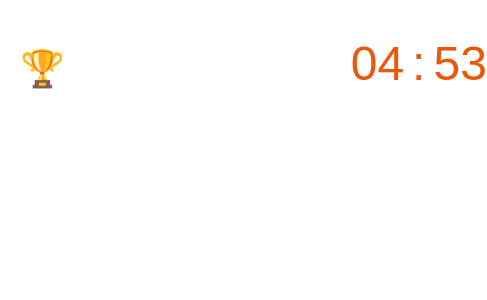
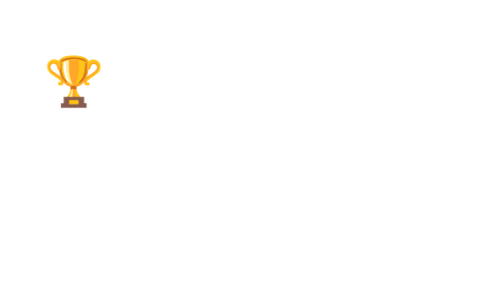
Before and after one commit to Archi-shaw/RaidersReckoningBombLeaderboard, a Next.js app: page /GameTimer in a window 390 px wide. Shown: the top 300 px of the page, 487 px wide, since content can reach past the window. Built offline with nearby package versions, Linux system fonts and the light colour scheme.

Commit message:
issue resolved

```diff
--- a/app/GameTimer/page.jsx
+++ b/app/GameTimer/page.jsx
@@ -26,16 +26,16 @@ const GameTimer = ({ intialMinute = 5, initialSecond = 0 }) => {
   }, []);
 
   return (
-    <div className="flex flex-row items-end justify-between mt-2">
-      <div className='text-white text-4xl mx-5 font-serif font-bold'>  LEADERBOARD 🏆 </div>
-      <div className="flex mx-7 gap-2">
-        <span className="font-dseg7 text-5xl text-orange-600 text-shadow-lg shadow-orange-500/50">
+    <div className="flex flex-row items-end justify-between mt-2 overflow-hidden">
+      <div className='text-white text-5xl mx-11 mb-5 font-serif font-bold'>  LEADERBOARD 🏆 </div>
+      <div className="flex mx-12 mt-3 gap-2">
+        <span className="font-dseg7 text-7xl text-orange-600 text-shadow-lg shadow-orange-500/50">
         {String(time.minute).padStart(2, "0")}
         </span>
-        <span className="font-dseg7 text-5xl text-orange-600 text-shadow-lg shadow-orange-500/50">
+        <span className="font-dseg7 text-7xl text-orange-600 text-shadow-lg shadow-orange-500/50">
           :
         </span>
-        <span className="font-dseg7 text-5xl text-orange-600 text-shadow-lg shadow-orange-500/50">
+        <span className="font-dseg7 text-7xl text-orange-600 text-shadow-lg shadow-orange-500/50">
           {String(time.second).padStart(2, "0")}
         </span>
       </div>
--- a/app/LeaderBoard/page.jsx
+++ b/app/LeaderBoard/page.jsx
@@ -1,4 +1,213 @@
-"use client"
+// "use client"
+// import React, { useState, useEffect } from 'react';
+// import TeamDetails from "@/app/LeaderBoard/Teamdetails";
+// import {
+//   DndContext,
+//   DragOverlay,
+//   closestCenter,
+//   KeyboardSensor,
+//   PointerSensor,
+//   useSensor,
+//   useSensors,
+// } from '@dnd-kit/core';
+// import {
+//   SortableContext,
+//   sortableKeyboardCoordinates,
+//   verticalListSortingStrategy,
+//   useSortable,
+// } from '@dnd-kit/sortable';
+// import { CSS } from '@dnd-kit/utilities';
+// import { Target } from 'lucide-react';
+// import zonesData from "@/app/data/Leaderboard.json";
+
+// const SortableTeam = ({ id, team, index }) => {
+//   const {
+//     attributes,
+//     listeners,
+//     setNodeRef,
+//     transform,
+//     transition,
+//     isDragging,
+//   } = useSortable({ id });
+
+//   const teamDetails = {
+//     minutes: 50,
+//     seconds: 25,
+//   };
+
+//   const style = {
+//     transform: CSS.Transform.toString(transform),
+//     transition,
+//     zIndex: isDragging ? 999 : 1,
+//   };
+
+//   return (
+//     <li
+//       ref={setNodeRef}
+//       style={style}
+//       className={`p-2 mb-1 rounded-md border transition-all duration-300 ${
+//         isDragging ? 'scale-105 shadow-xl ring-2 ring-red-500/50' : ''
+//       } ${
+//         index === 0
+//           ? 'bg-red-900/20 border-red-500/20 hover:border-red-500/50'
+//           : 'bg-gray-900/20 border-gray-500/20 hover:border-gray-500'
+//       }`}
+//     >
+//       <div className="flex items-center justify-between">
+//         <div className="flex items-center gap-1" {...attributes} {...listeners}>
+//             <img src='/level.png' alt='levelup' className='w-5 h-5'></img>
+//           <span className="tracking-wide font-serif font-extrabold">{team}</span>
+//         </div>
+//         <div onClick={(e) => e.stopPropagation()} className='font-dseg7'>
+//           <TeamDetails team={team} details={teamDetails} className="" />
+//         </div>
+//       </div>
+//     </li>
+//   );
+// };
+
+// const SortableZone = ({ zone, zoneIndex }) => {
+//   const [timeLeft, setTimeLeft] = useState('');
+
+//   useEffect(() => {
+//     const interval = setInterval(() => {
+//       const now = new Date();
+//       const end = new Date(zone.endTime);
+//       const diff = end - now;
+
+//       if (diff <= 0) {
+//         clearInterval(interval);
+//         setTimeLeft('00:00:00');
+//         return;
+//       }
+
+//       const hours = Math.floor(diff / (1000 * 60 * 60));
+//       const minutes = Math.floor((diff / (1000 * 60)) % 60);
+//       const seconds = Math.floor((diff / 1000) % 60);
+
+//       setTimeLeft(
+//         `${String(hours).padStart(2, '0')}:${String(minutes).padStart(2, '0')}:${String(seconds).padStart(2, '0')}`
+//       );
+//     }, 1000);
+
+//     return () => clearInterval(interval);
+//   }, [zone.endTime]);
+
+//   return (
+//     <div className='bg-red-900 rounded-lg'>
+//     <div className=" bg-black opacity-85 backdrop-blur-sm p-5 rounded-lg border border-red-500/30 hover:border-red-500 transition-all duration-300 shadow-lg relative group">
+//       <div className="absolute -inset-[1px] bg-gradient-to-r from-red-500/20 to-transparent rounded-lg blur opacity-0 group-hover:opacity-100 transition-opacity duration-300" />
+//       <div className=" ">
+//         <div className="flex items-center justify-between ">
+//           <div className="flex items-center gap-3 mb-3">
+//             <Target className="w-6 h-6 text-red-500" />
+//             <h2 className="text-2xl font-bold tracking-tight font-serif ">{zone.name}</h2>
+//           </div>
+//         </div>
+
+//         <SortableContext
+//           items={zone.teams.map((team) => `${team}-${zoneIndex}`)}
+//           strategy={verticalListSortingStrategy}
+//         >
+//           <ul className="space-y-1">
+//             {zone.teams.map((team, index) => (
+//               <SortableTeam
+//                 key={`${team}-${zoneIndex}`}
+//                 id={`${team}-${zoneIndex}`}
+//                 team={team}
+//                 index={index}
+//                 zoneIndex={zoneIndex}
+//               />
+//             ))}
+//           </ul>
+//         </SortableContext>
+//       </div>
+//     </div></div>
+//   );
+// };
+
+// const ZonesDisplay = () => {
+//   const [zones, setZones] = useState(zonesData);
+//   const [activeId, setActiveId] = useState(null);
+
+//   const sensors = useSensors(
+//     useSensor(PointerSensor),
+//     useSensor(KeyboardSensor, {
+//       coordinateGetter: sortableKeyboardCoordinates,
+//     })
+//   );
+
+//   const handleDragEnd = (event) => {
+//     const { active, over } = event;
+//     if (!over) return;
+
+//     const activeTeamId = active.id.toString();
+//     const [team, sourceZoneIndex] = activeTeamId.split('-');
+//     const overZoneId = over.id.toString().split('-')[1];
+
+//     if (sourceZoneIndex !== overZoneId) {
+//       setZones((zones) => {
+//         const newZones = [...zones];
+//         const sourceZone = newZones[parseInt(sourceZoneIndex)];
+//         const targetZone = newZones[parseInt(overZoneId)];
+
+//         sourceZone.teams = sourceZone.teams.filter((t) => t !== team);
+//         targetZone.teams.push(team);
+
+//         return newZones;
+//       });
+//     }
+
+//     setActiveId(null);
+//   };
+
+//   const handleShuffle = () => {
+//     const shuffledZones = [...zones].map((zone) => ({
+//       ...zone,
+//       teams: [...zone.teams].sort(() => Math.random() - 0.5),
+//     }));
+//     setZones(shuffledZones);
+//   };
+
+//   const handleUpdateZones = () => {
+//     console.log('Zones updated:', zones);
+//   };
+
+//   return (
+//     <div className=" text-white p-4 mb-2 font-sans relative overflow-hidden">
+//       <div className="absolute inset-0  opacity-5 pointer-events-none" />
+
+//       <DndContext
+//         sensors={sensors}
+//         collisionDetection={closestCenter}
+//         onDragEnd={handleDragEnd}
+//         onDragStart={(event) => setActiveId(event.active.id.toString())}
+//       >
+//         <div className="grid grid-cols-1 md:grid-cols-2 lg:grid-cols-4 gap-8">
+//           {zones.map((zone, zoneIndex) => (
+//             <SortableZone key={zoneIndex} zone={zone} zoneIndex={zoneIndex} />
+//           ))}
+//         </div>
+//         <DragOverlay>
+//           {activeId ? (
+//             <div className="bg-red-900/20 p-4 rounded-md border border-red-500 shadow-2xl">
+//               <div className="flex items-center gap-3">
+//                 <span className="font-medium tracking-wide">
+//                   {activeId.split('-')[0]}
+//                 </span>
+//               </div>
+//             </div>
+//           ) : null}
+//         </DragOverlay>
+//       </DndContext>
+//     </div>
+//   );
+// };
+
+// export default ZonesDisplay;
+
+
+"use client";
 import React, { useState, useEffect } from 'react';
 import TeamDetails from "@/app/LeaderBoard/Teamdetails";
 import {
@@ -55,8 +264,8 @@ const SortableTeam = ({ id, team, index }) => {
     >
       <div className="flex items-center justify-between">
         <div className="flex items-center gap-1" {...attributes} {...listeners}>
-            <img src='/level.png' alt='levelup' className='w-5 h-5'></img>
-          <span className="tracking-wide font-serif font-extrabold">{team}</span>
+          <img src='/level.png' alt='levelup' className='w-5 h-5' />
+          <span className="tracking-wide font-serif font-extrabold text-sm md:text-base">{team}</span>
         </div>
         <div onClick={(e) => e.stopPropagation()} className='font-dseg7'>
           <TeamDetails team={team} details={teamDetails} className="" />
@@ -65,6 +274,7 @@ const SortableTeam = ({ id, team, index }) => {
     </li>
   );
 };
+
 
 const SortableZone = ({ zone, zoneIndex }) => {
   const [timeLeft, setTimeLeft] = useState('');
@@ -94,14 +304,14 @@ const SortableZone = ({ zone, zoneIndex }) => {
   }, [zone.endTime]);
 
   return (
-    <div className='bg-red-900 rounded-lg'>
-    <div className=" bg-black opacity-85 backdrop-blur-sm p-5 rounded-lg border border-red-500/30 hover:border-red-500 transition-all duration-300 shadow-lg relative group">
+    <div className='bg-red-900 rounded-lg w-full max-w-[520px] mx-auto overflow-hidden'> {/* Adjusted width */}
+      <div className="bg-black opacity-85 backdrop-blur-sm p-3 md:p-4 rounded-lg border border-red-500/30 hover:border-red-500 transition-all duration-300 shadow-lg relative group">
         <div className="absolute -inset-[1px] bg-gradient-to-r from-red-500/20 to-transparent rounded-lg blur opacity-0 group-hover:opacity-100 transition-opacity duration-300" />
-      <div className=" ">
-        <div className="flex items-center justify-between ">
+        <div>
+          <div className="flex items-center justify-between">
             <div className="flex items-center gap-3 mb-3">
               <Target className="w-6 h-6 text-red-500" />
-            <h2 className="text-2xl font-bold tracking-tight font-serif ">{zone.name}</h2>
+              <h2 className="text-xl md:text-2xl font-bold tracking-tight font-serif">{zone.name}</h2>
             </div>
           </div>
 
@@ -122,7 +332,8 @@ const SortableZone = ({ zone, zoneIndex }) => {
             </ul>
           </SortableContext>
         </div>
-    </div></div>
+      </div>
+    </div>
   );
 };
 
@@ -174,8 +385,8 @@ const ZonesDisplay = () => {
   };
 
   return (
-    <div className=" text-white p-4 mb-2 font-sans relative overflow-hidden">
-      <div className="absolute inset-0  opacity-5 pointer-events-none" />
+    <div className="text-white p-4 mb-2 font-sans relative overflow-hidden">
+      <div className="absolute inset-0 opacity-5 pointer-events-none" />
 
       <DndContext
         sensors={sensors}
@@ -183,7 +394,7 @@ const ZonesDisplay = () => {
         onDragEnd={handleDragEnd}
         onDragStart={(event) => setActiveId(event.active.id.toString())}
       >
-        <div className="grid grid-cols-1 md:grid-cols-2 lg:grid-cols-4 gap-8">
+        <div className="grid grid-cols-2 gap-8"> {/* Changed to grid-cols-2 for 2 columns */}
           {zones.map((zone, zoneIndex) => (
             <SortableZone key={zoneIndex} zone={zone} zoneIndex={zoneIndex} />
           ))}
--- a/app/globals.css
+++ b/app/globals.css
@@ -12,8 +12,8 @@
 
   .bg-container {
     position: relative;
-    width: 100vw;
-    height: 100vh;
+    width: 98.7vw;
+    height:min-content;
     z-index: -100;
     background: url('/man-defusing-bomb-table-closeup-600nw-2225140287.webp') no-repeat center center/cover;
     border: 4px solid transparent;
```
Lines whose indentation alone changed are shown as unchanged.
